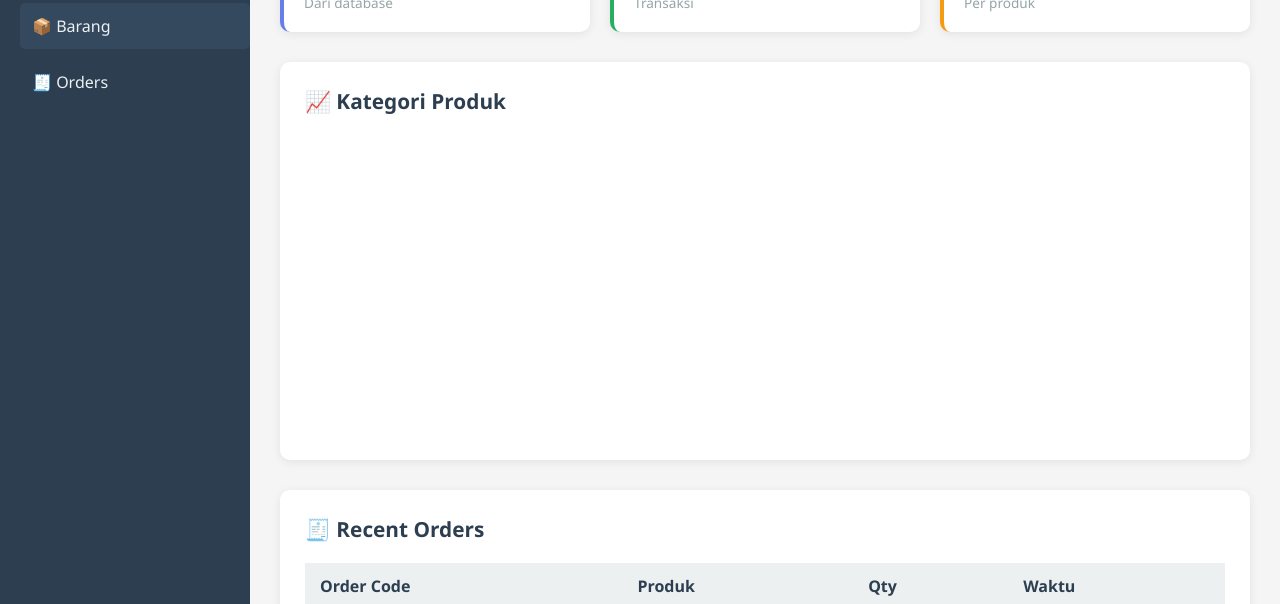
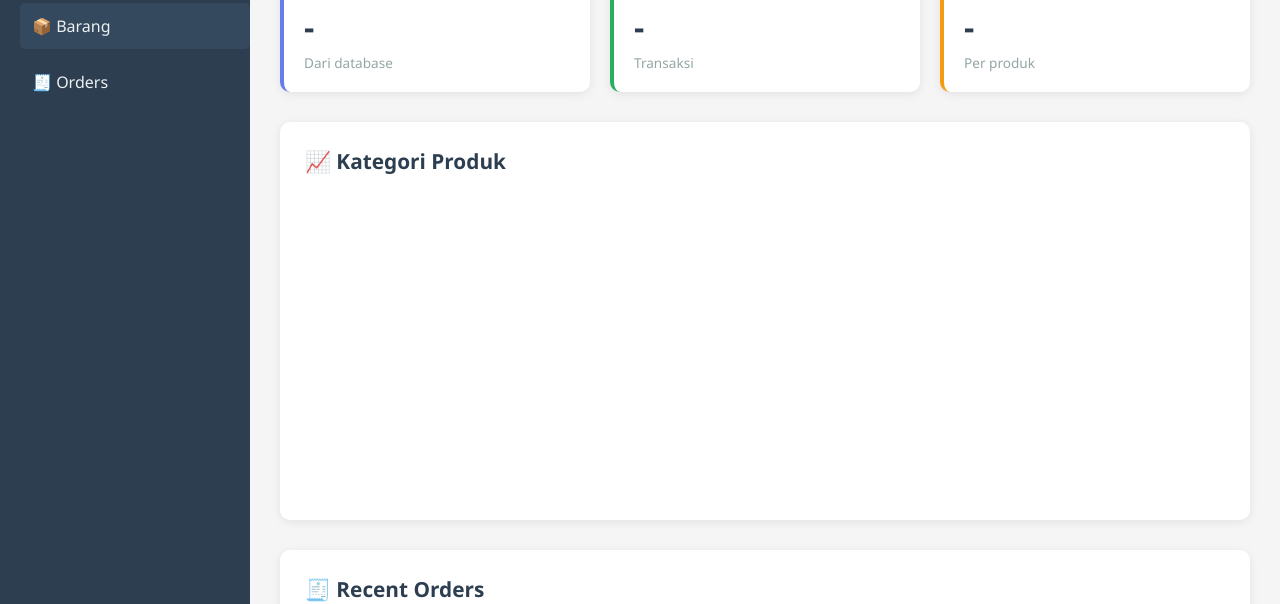
Before and after one commit to roydermawann-prog/kasir-web-ai, a website: page public/dashboard.html in a window 1280 px wide. Shown: the part 196-800 px from the top of the page. Drawn offline with nearby package versions, Linux system fonts and the light colour scheme; no server answers.

Commit message:
fix: header fixed tidak menutupi konten dashboard\n\n- Tambah margin-top: 60px pada .main (sebelumnya 0)\n- Sidebar sudah memiliki margin-top: 60px\n- Konten dashboard sekarang tidak overlap dengan top header\n\nVersion: 3.1.1

```diff
--- a/public/css/style.css
+++ b/public/css/style.css
@@ -29,7 +29,7 @@ body { font-family: 'Segoe UI', Tahoma, Geneva, Verdana, sans-serif; display: fl
 .sidebar a:hover, .sidebar a.active { background: #34495e; }
 
 /* Main content */
-.main { flex: 1; padding: 30px; overflow-y: auto; margin-top: 0; }
+.main { flex: 1; padding: 30px; overflow-y: auto; margin-top: 60px; }
 .main-header { display: flex; justify-content: space-between; align-items: center; margin-bottom: 25px; }
 .main-header h1 { color: #2c3e50; font-size: 1.8em; }
 
```
